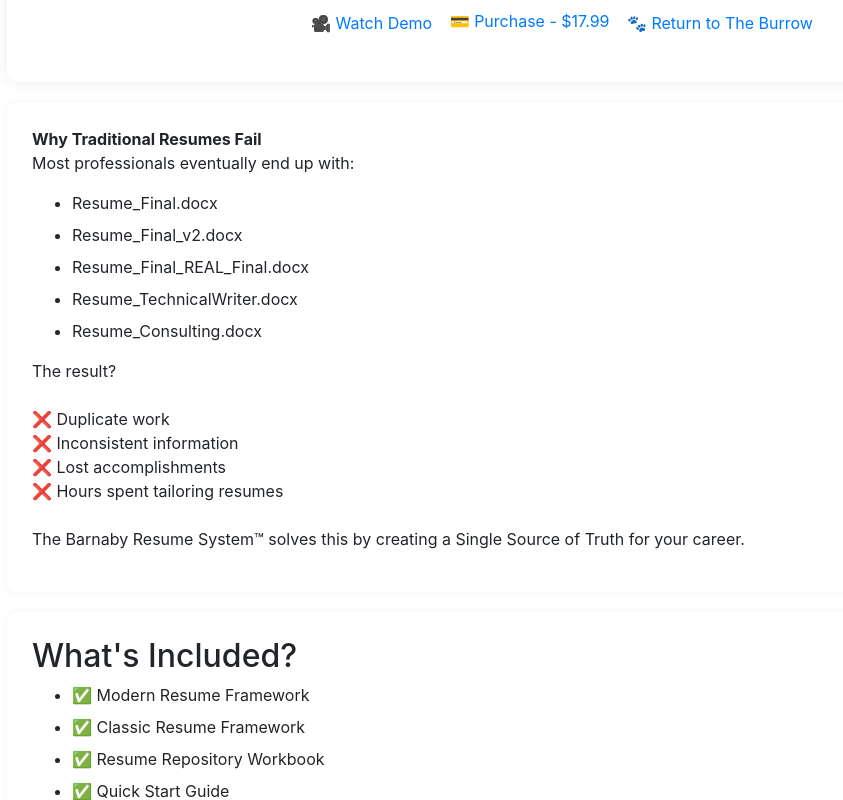
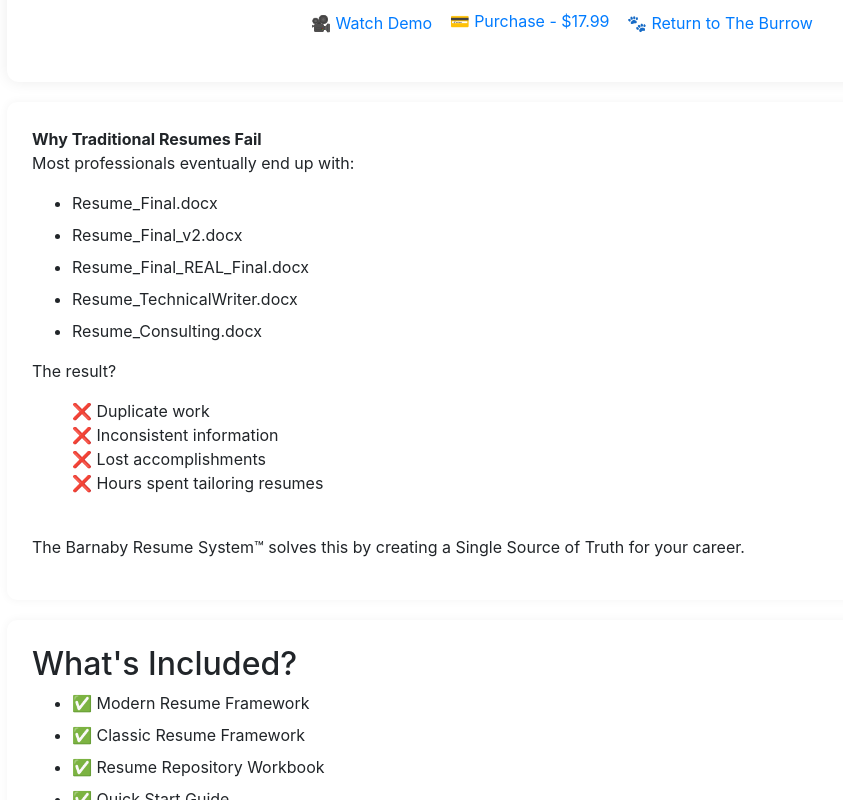
Before and after one commit to jenniferdalzell22-commits/barnaby_burrow, a plain HTML site: page resume-system.html in a window 1280 px wide. Shown: the part 573-1373 px from the top of the page, without its empty margins (78-921 px from the left). Drawn offline with Linux system fonts and the light colour scheme.

Commit message:
Refactor HTML structure and styling for resume system

```diff
--- a/resume-system.html
+++ b/resume-system.html
@@ -105,12 +105,18 @@
           <li>Resume_TechnicalWriter.docx</li>
           <li>Resume_Consulting.docx</li>
         </ul>
-        <p>The result?<br><br>
-          <span class="style1">❌</span> Duplicate work<br>
-          <span class="style1">❌</span> Inconsistent information<br>
-          <span class="style1">❌</span> Lost accomplishments<br>
-          <span class="style1">❌</span> Hours spent tailoring resumes<br><br>
-          The Barnaby Resume  System™ solves this by creating a Single Source of Truth for your career.</p>
+        <p>The result?<br>
+		<ul>
+   <!-- This item hides the default bullet and uses the span instead -->
+  <li style="list-style-type: none; margin-left: 0; padding-left: 0;">
+    <span class="style1">❌</span> Duplicate work<br>
+    <span class="style1">❌</span> Inconsistent information<br>
+    <span class="style1">❌</span> Lost accomplishments<br>
+    <span class="style1">❌</span> Hours spent tailoring resumes<br>
+  </li>
+</ul>
+    <br>
+  The Barnaby Resume  System™ solves this by creating a Single Source of Truth for your career.</p>
  </div>
     <div class="feature-box">
 
```
